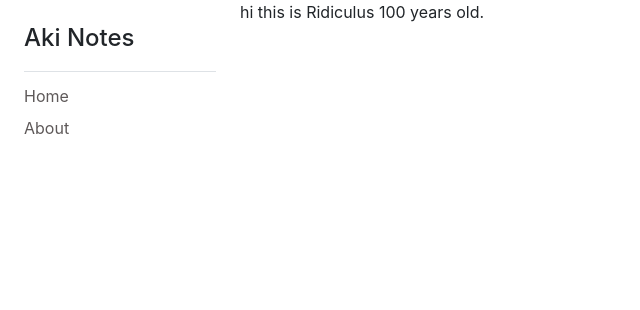
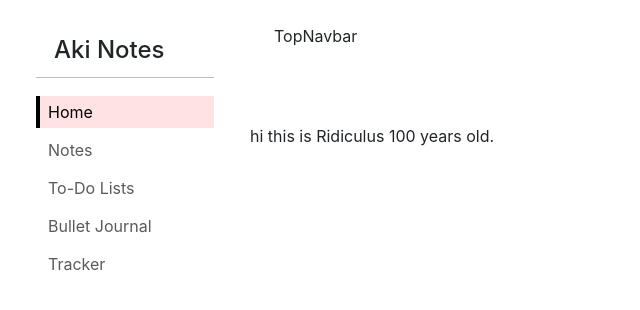
Before and after one commit to NitikaMaharjan/aki-notes, a React (Create React App) app: page / in a window 1280 px wide. Shown: the top 310 px of the page, without its empty margins (0-640 px from the left). Built offline with nearby package versions, Linux system fonts and the light colour scheme.

Commit message:
used useLocation hook to add css to the side navbar

```diff
--- a/src/App.css
+++ b/src/App.css
@@ -1,10 +1,32 @@
+.top-navbar{
+    display: "flex";
+    width: 80%;
+    position: fixed;
+    margin: 24px 24px 24px 274px;
+}
+
 .side-navbar{
     display: "flex";
     flex-direction: column;
     height:100%;
-    width: 240px;
+    width: 250px;
     position: fixed;
-    padding: 24px;
+}
+
+.navbar-link-div{
+    margin: 0px 0px 6px 0px;
+    padding: 4px 6px 4px 12px;
+}
+
+.navbar-link-div:hover{
+    transform: scale(1.02);
+}
+
+.navbar-link-div-active{
+    margin: 0px 0px 6px 0px;
+    padding: 4px 6px 4px 8px;
+    border-left: 4px solid black;
+    background-color: rgba(260, 200, 200, 0.500);
 }
 
 .navbar-link{
@@ -12,7 +34,12 @@
     text-decoration: none;
 }
 
+.navbar-link-active{
+    color: black;
+    text-decoration: none;
+}
+
 .content{
-    margin-top: 0px;
-    margin-left: 240px;
+    margin-top: 124px;
+    margin-left: 250px;
 }
--- a/src/App.js
+++ b/src/App.js
@@ -1,9 +1,13 @@
 import './App.css';
 import NoteState from "./context/notes/NoteState";
 import { BrowserRouter, Routes, Route } from "react-router";
-import About from './components/About';
+import Navbar from './components/Navbar';
+import TopNavbar from './components/TopNavbar';
 import Home from './components/Home';
-import Navbar from './components/Navbar';
+import Notes from './components/Notes';
+import ToDo from './components/ToDo';
+import BulletJournal from './components/BulletJournal';
+import Tracker from './components/Tracker';
 
 function App() {
   return (
@@ -11,10 +15,20 @@ function App() {
       <NoteState>
         {/* Every component inside <NoteState> becomes props.children and gets access to the context i.e state and updater function provided by context provider */}
         <BrowserRouter>
-          <Navbar/>
+        <div style={{display: "flex"}}>
+          <div className="side-navbar">
+            <Navbar/>
+          </div>
+          <div className="top-navbar">
+            <TopNavbar/>
+          </div>
+        </div>
           <Routes>
             <Route path='/' element={<Home/>}/>
-            <Route path='/about' element={<About/>}/>
+            <Route path='/notes' element={<Notes/>}/>
+            <Route path='/todolists' element={<ToDo/>}/>
+            <Route path='/bulletjournal' element={<BulletJournal/>}/>
+            <Route path='/tracker' element={<Tracker/>}/>
           </Routes>
         </BrowserRouter>
       </NoteState>
--- a/src/components/About.js
+++ /dev/null
@@ -1,7 +0,0 @@
-import React from 'react';
-
-export default function About() {
-  return (
-    <div className="content">This is about page.</div>
-  )
-}
--- /dev/null
+++ b/src/components/BulletJournal.js
@@ -0,0 +1,7 @@
+import React from 'react'
+
+export default function BulletJournal() {
+  return (
+    <div className="content">BulletJournal</div>
+  )
+}
--- a/src/components/Home.js
+++ b/src/components/Home.js
@@ -13,6 +13,8 @@ export default function Home() {
   }, [])
 
   return (
-    <div className="content">hi this is {valueFromNoteContext.userInfo.name} {valueFromNoteContext.userInfo.age} years old.</div>
+    <div className="content">
+      hi this is {valueFromNoteContext.userInfo.name} {valueFromNoteContext.userInfo.age} years old.
+    </div>
   )
 }
--- a/src/components/Navbar.js
+++ b/src/components/Navbar.js
@@ -1,17 +1,31 @@
-import React from 'react';
-import { Link } from "react-router";
+import React, { useEffect } from 'react';
+import { Link, useLocation } from "react-router";
 
 export default function Navbar() {
+  const location = useLocation();
+  useEffect(() => {
+    console.log(location.pathname);
+  }, [location]);
+
   return (
-    <div className="side-navbar">
-        <div style={{borderBottom: "1px solid #dee2e6", marginBottom: "12px"}}>
-            <h4 style={{margin: "0px 0px 18px 0px"}}>Aki Notes</h4>
+    <div style={{margin: "24px", padding: "12px", borderRadius: "12px"}}>
+        <div style={{borderBottom: "1px solid #bebebeff", marginBottom: "18px"}}>
+            <h4 style={{margin: "0px 0px 12px 18px"}}>Aki Notes</h4>
         </div>
-        <div style={{marginBottom: "8px"}}>
-            <Link to="/" className="navbar-link">Home</Link>
+        <div className={`navbar-link-div${location.pathname==="/"? "-active": ""}`}>
+            <Link to="/" className={`navbar-link${location.pathname==="/"? "-active": ""}`}>Home</Link>
         </div>
-        <div style={{marginBottom: "8px"}}>
-            <Link to="/about" className="navbar-link">About</Link>
+        <div className={`navbar-link-div${location.pathname==="/notes"? "-active": ""}`}>
+            <Link to="/notes" className={`navbar-link${location.pathname==="/notes"? "-active": ""}`}>Notes</Link>
+        </div>
+        <div className={`navbar-link-div${location.pathname==="/todolists"? "-active": ""}`}>
+            <Link to="/todolists" className={`navbar-link${location.pathname==="/todolists"? "-active": ""}`}>To-Do Lists</Link>
+        </div>
+        <div className={`navbar-link-div${location.pathname==="/bulletjournal"? "-active": ""}`}>
+            <Link to="/bulletjournal" className={`navbar-link${location.pathname==="/bulletjournal"? "-active": ""}`}>Bullet Journal</Link>
+        </div>
+        <div className={`navbar-link-div${location.pathname==="/tracker"? "-active": ""}`}>
+            <Link to="/tracker" className={`navbar-link${location.pathname==="/tracker"? "-active": ""}`}>Tracker</Link>
         </div>
     </div>
   );
--- /dev/null
+++ b/src/components/Notes.js
@@ -0,0 +1,9 @@
+import React from 'react';
+
+export default function Notes() {
+  return (
+    <div className="content">
+      This is notes page.
+    </div>
+  )
+}
--- /dev/null
+++ b/src/components/ToDo.js
@@ -0,0 +1,7 @@
+import React from 'react'
+
+export default function ToDo() {
+  return (
+    <div className="content">ToDo</div>
+  )
+}
--- /dev/null
+++ b/src/components/TopNavbar.js
@@ -0,0 +1,7 @@
+import React from 'react'
+
+export default function TopNavbar() {
+  return (
+    <div>TopNavbar</div>
+  )
+}
--- /dev/null
+++ b/src/components/Tracker.js
@@ -0,0 +1,7 @@
+import React from 'react'
+
+export default function Tracker() {
+  return (
+    <div className="content">Tracker</div>
+  )
+}
```
